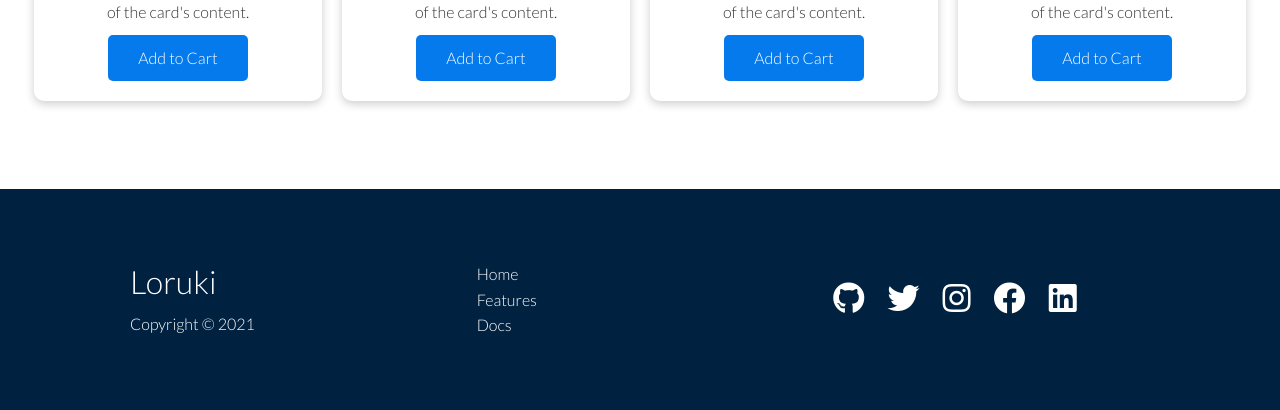
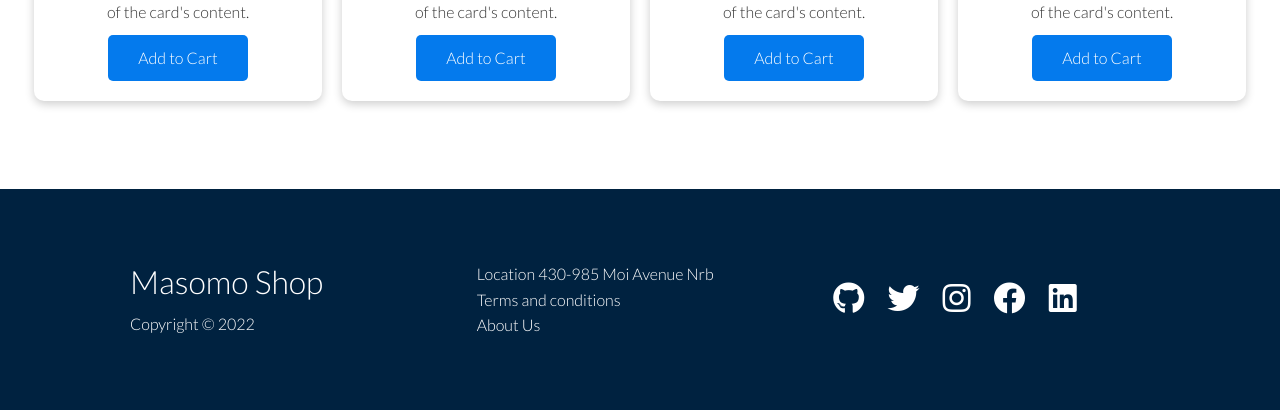
Before and after one commit to OkothPius/masomoshoppy, a Django app: page / in a window 1280 px wide. Shown: the part 4231-4641 px from the top of the page. Run offline with Django 3.2, Linux system fonts and the light colour scheme.

Commit message:
feat: update

```diff
--- a/apps/templates/core/index.html
+++ b/apps/templates/core/index.html
@@ -440,14 +440,14 @@
 	<footer class="footer bg-dark py-5">
 		<div class="container grid grid-3">
 			<div>
-				<h1>Loruki</h1>
-				<p>Copyright &copy; 2021</p>
+				<h1>Masomo Shop</h1>
+				<p>Copyright &copy; 2022</p>
 			</div>
 			<nav>
 				<ul>
-					<li><a href="index.html">Home</a></li>
-					<li><a href="features.html">Features</a></li>
-					<li><a href="docs.html">Docs</a></li>
+					<li><a href="index.html">Location 430-985 Moi Avenue Nrb</a></li>
+					<li><a href="features.html">Terms and conditions</a></li>
+					<li><a href="docs.html">About Us</a></li>
 				</ul>
 			</nav>
 			<div class="social">
```
